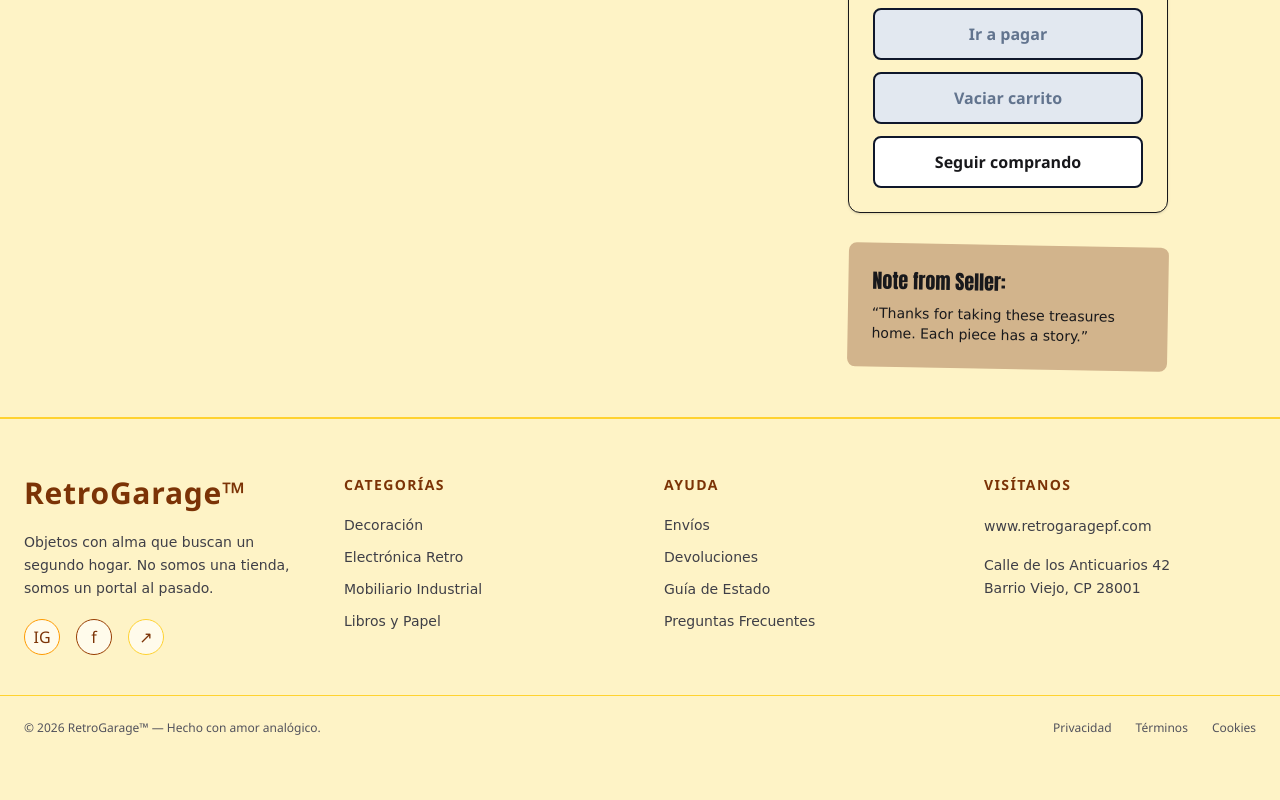
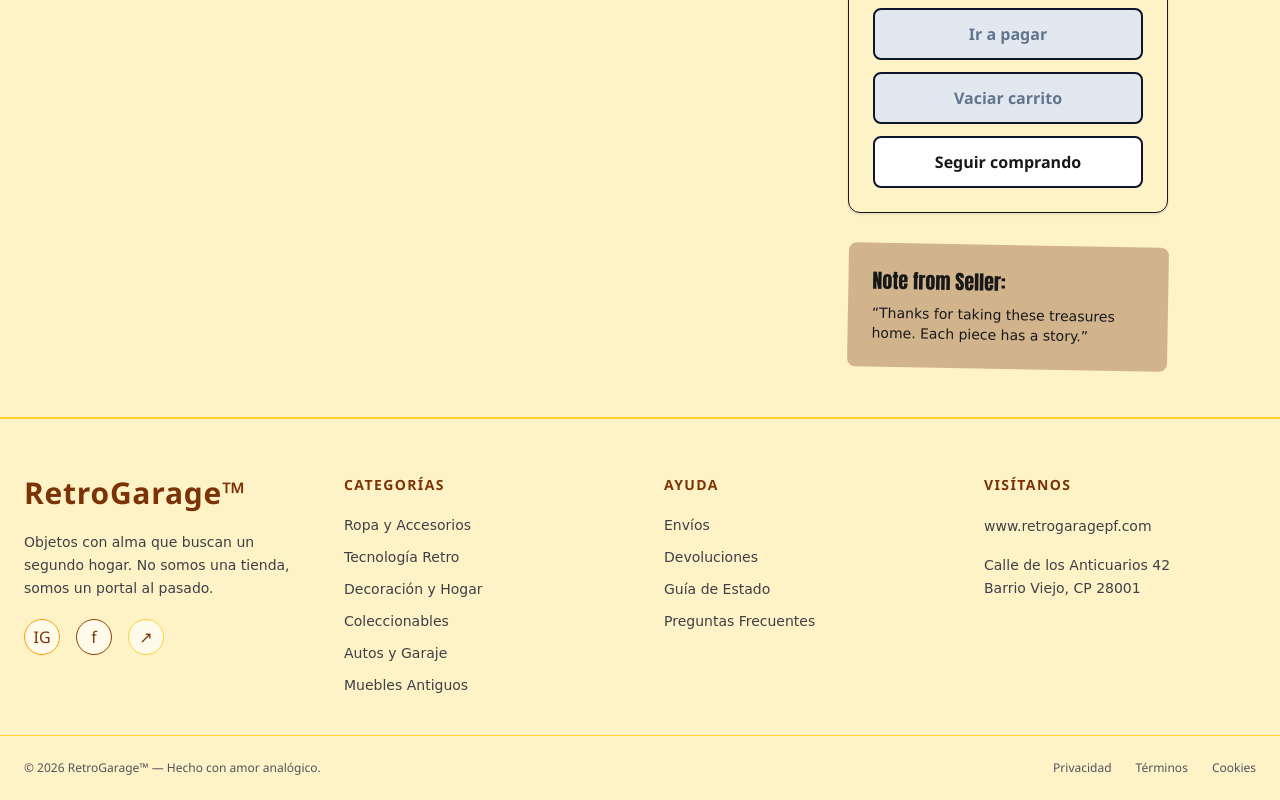
Before and after one commit to retrogaragepf/front, a Next.js app: page /cart in a window 1280 px wide. Shown: the part 399-1199 px from the top of the page. Before the commit the page ends 1159 px from the top, so only its background shows below. Built offline with nearby package versions, Linux system fonts and the light colour scheme; no server answers.

Commit message:
orreciones de categorias de foooter

```diff
--- a/src/components/Footer.tsx
+++ b/src/components/Footer.tsx
@@ -54,34 +54,51 @@ function Footer() {
           <ul className="font-handwritten space-y-3 text-sm text-zinc-700">
             <li>
               <Link
-                href="/categories/decoracion"
+                href="/categories/ropa-accesorios"
                 className="font-handwritten hover:text-emerald-900 hover:underline underline-offset-4"
               >
-                Decoración
+                Ropa y Accesorios
               </Link>
             </li>
             <li>
               <Link
-                href="/categories/electronica-retro"
+                href="/categories/tecnologia-retro"
                 className="font-handwritten hover:text-emerald-900 hover:underline underline-offset-4"
               >
-                Electrónica Retro
+                Tecnología Retro
               </Link>
             </li>
             <li>
               <Link
-                href="/categories/mobiliario-industrial"
+                href="/categories/decoracion-hogar"
                 className="font-handwritten hover:text-emerald-900 hover:underline underline-offset-4"
               >
-                Mobiliario Industrial
+                Decoración y Hogar
               </Link>
             </li>
             <li>
               <Link
-                href="/categories/libros-y-papel"
+                href="/categories/coleccionables"
                 className="font-handwritten hover:text-emerald-900 hover:underline underline-offset-4"
               >
-                Libros y Papel
+                  Coleccionables
+              </Link>
+            </li>
+
+            <li>
+              <Link
+                href="/categories/autos-garaje"
+                className="font-handwritten hover:text-emerald-900 hover:underline underline-offset-4"
+              >
+               Autos y Garaje
+              </Link>
+            </li>
+            <li>
+              <Link
+                href="/categories/muebles-antiguos"
+                className="font-handwritten hover:text-emerald-900 hover:underline underline-offset-4"
+              >
+                Muebles Antiguos
               </Link>
             </li>
           </ul>
```
